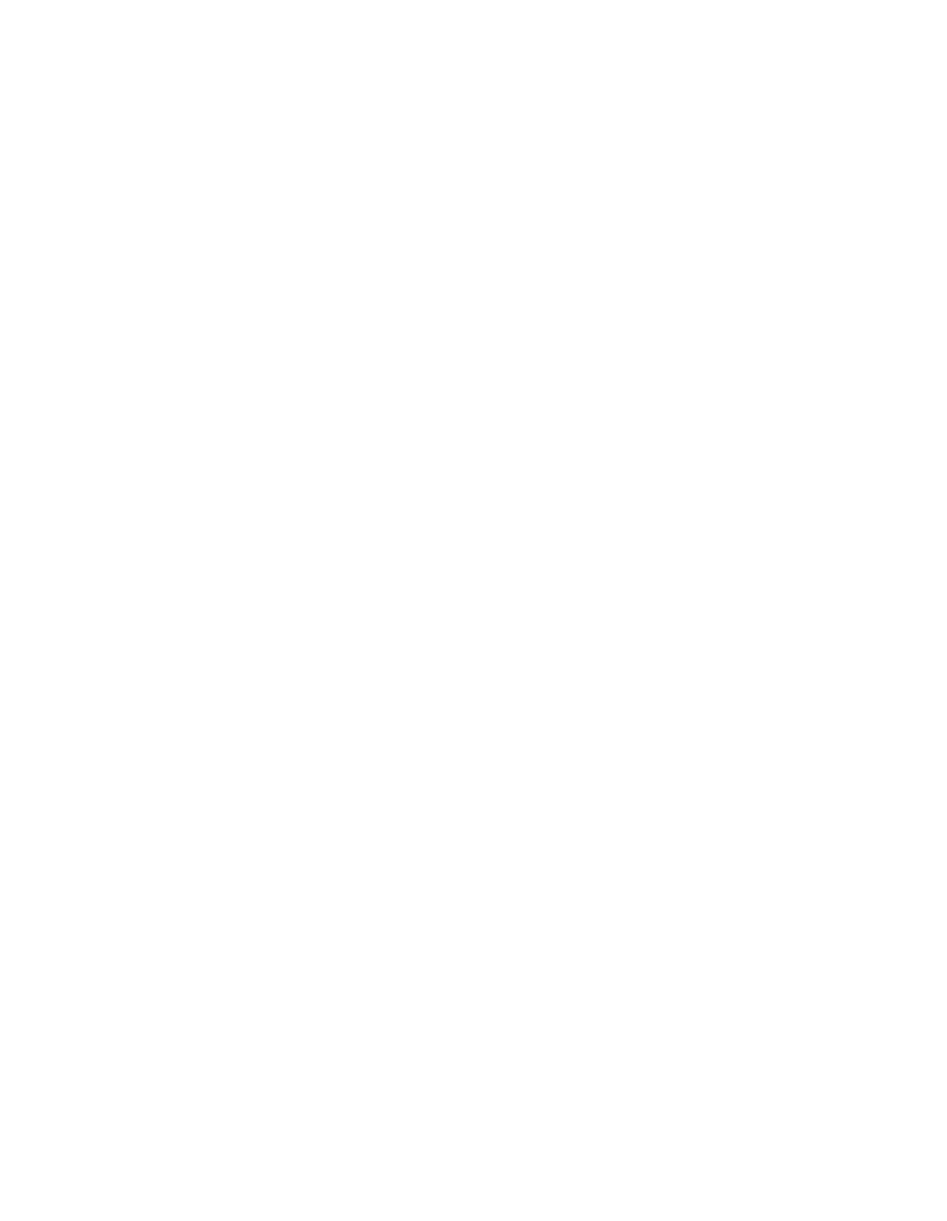
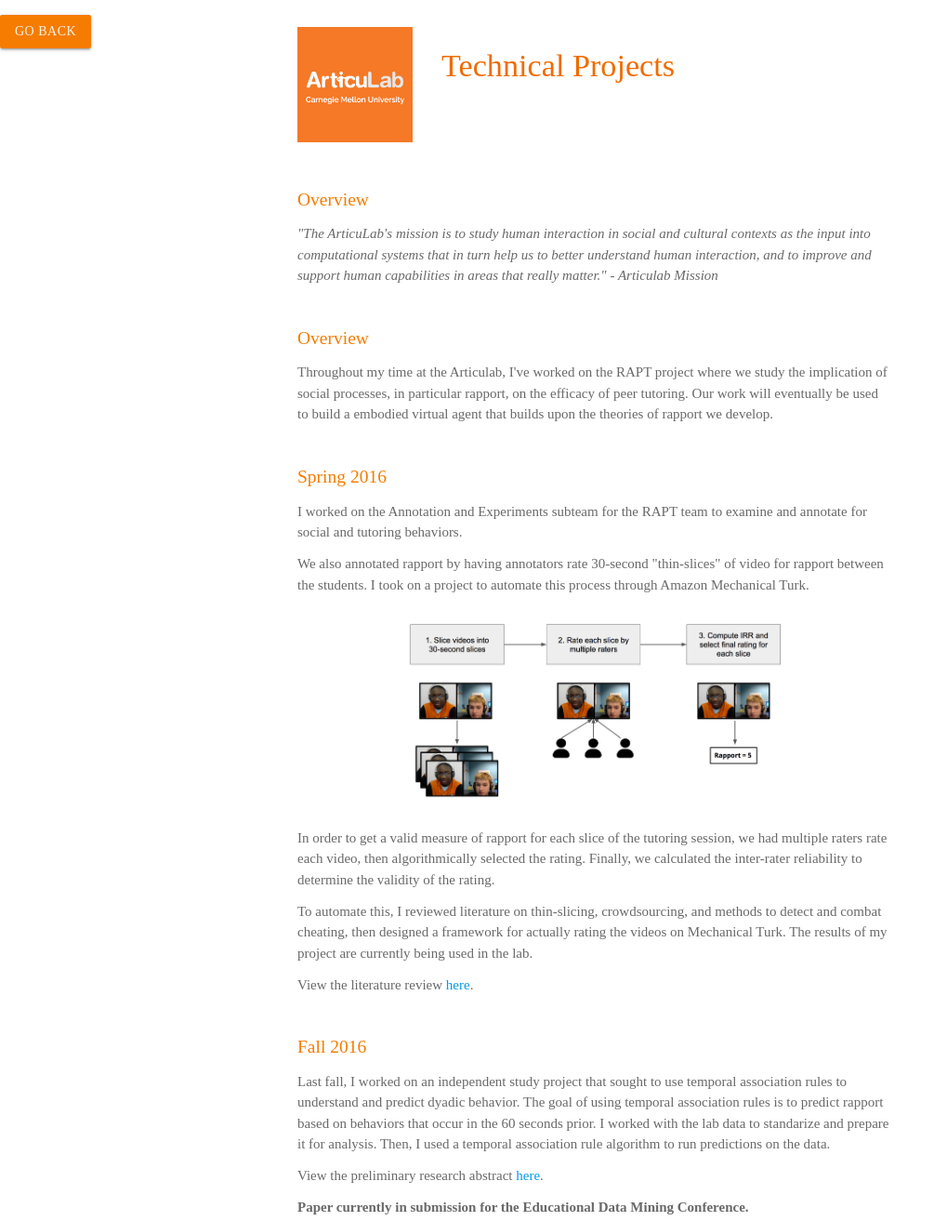
Before and after one commit to rlasko/rlasko-website, a plain HTML site: page CUI_tech.html in a window 1280 px wide. Shown: the whole page at 93% size, without its empty margins (0-1019 px from the left). Before the commit the page ends 800 px from the top, so only its background shows below. Drawn offline with nearby package versions, Linux system fonts and the light colour scheme.

Commit message:
cui research

```diff
--- a/CUI_tech.html
+++ b/CUI_tech.html
@@ -0,0 +1,63 @@
+<!DOCTYPE html>
+<html lang = "eng">
+  <head>
+    <meta name="viewport" content="width=device-width, initial-scale=1.0">
+    <title>Rae Lasko</title>
+    <link rel="stylesheet" href="https://fonts.googleapis.com/icon?family=Material+Icons">
+	  <link rel="stylesheet" href="https://cdnjs.cloudflare.com/ajax/libs/materialize/0.97.3/css/materialize.min.css">
+    <link rel="stylesheet" href="style.css">
+  </head>
+
+  <body class="cui_page" id="cui_tech">
+    <script type="text/javascript" src="https://code.jquery.com/jquery-2.1.1.min.js"></script>
+    <script src="https://cdnjs.cloudflare.com/ajax/libs/materialize/0.97.5/js/materialize.min.js"></script>
+
+    <div class="navbar-fixed">
+      <nav class="z-depth-0" id="navbar">
+        <div class="nav-wrapper">
+          <a href="index.html" class="waves-orange btn orange darken-2" id="nav_button">Go Back</a>
+        </div>
+      </nav>
+    </div>
+
+    <div class="container" id="container">
+      <div class="row" id="header_row">
+        <div class="col l3" id="image_col">
+          <img class="responsive-img" src="images/cui/research/articulab.png">
+        </div>
+        <div class="col l9" id="header_text">
+          <div class="row orange-text text-darken-3" id="title_row">
+            <h4>Technical Projects</h4>
+          </div>
+        </div>
+      </div>
+      <div class="row" id="body description">
+        <h6 class="orange-text text-darken-2 subhead">Overview</h6>
+        <h6 style="font-style:italic">"The ArticuLab's mission is to study human interaction in social and cultural contexts as the input into computational systems that in turn help us to better understand human interaction, and to improve and support human capabilities in areas that really matter." - Articulab Mission</h6>
+        <br>
+        <h6 class="orange-text text-darken-2 subhead">Overview</h6>
+        <h6>Throughout my time at the Articulab, I've worked on the RAPT project where we study the implication of social processes, in particular rapport, on the efficacy of peer tutoring. Our work will eventually be used to build a embodied virtual agent that builds upon the theories of rapport we develop.</h6>
+        <br>
+        <h6 class="orange-text text-darken-2 subhead">Spring 2016</h6>
+        <h6>I worked on the Annotation and Experiments subteam for the RAPT team to examine and annotate for social and tutoring behaviors.</h6>
+        <h6>We also annotated rapport by having annotators rate 30-second "thin-slices" of video for rapport between the students. I took on a project to automate this process through Amazon Mechanical Turk.</h6>
+        <br>
+        <div class="row">
+          <div class="col l8 push-l2">
+            <img class="responsive-img" src="images/cui/research/thin-slice.png">
+          </div>
+        </div>
+        <h6>In order to get a valid measure of rapport for each slice of the tutoring session, we had multiple raters rate each video, then algorithmically selected the rating. Finally, we calculated the inter-rater reliability to determine the validity of the rating.</h6>
+        <h6>To automate this, I reviewed literature on thin-slicing, crowdsourcing, and methods to detect and combat cheating, then designed a framework for actually rating the videos on Mechanical Turk. The results of my project are currently being used in the lab.</h6>
+        <h6>View the literature review <a href="images/cui/research/mturk.pdf" target="_blank">here</a>.</h6>
+        <br>
+        <h6 class="orange-text text-darken-2 subhead">Fall 2016</h6>
+        <h6>Last fall, I worked on an independent study project that sought to use temporal association rules to understand and predict dyadic behavior. The goal of using temporal association rules is to predict rapport based on behaviors that occur in the 60 seconds prior. I worked with the lab data to standarize and prepare it for analysis. Then, I used a temporal association rule algorithm to run predictions on the data.</h6>
+        <h6>View the preliminary research abstract <a href="images/cui/research/abstract.pdf" target="_blank">here</a>.</h6>
+        <h6><b>Paper currently in submission for the Educational Data Mining Conference.</b></h6>
+        <br>
+        <br>
+      </div>
+    </div>
+  </body>
+</html>
--- a/style.css
+++ b/style.css
@@ -237,7 +237,7 @@ ul li:before {
 }
 
 #cui_research #container {
-  width: 60%
+  width: 50%
 }
 
 #cui_research #image_col {
@@ -246,6 +246,19 @@ ul li:before {
 }
 
 #cui_research #header_row {
+  padding-left: 0;
+}
+
+#cui_tech #container {
+  width: 50%
+}
+
+#cui_tech #image_col {
+  padding-left: 0;
+  padding-right: 5%;
+}
+
+#cui_tech #header_row {
   padding-left: 0;
 }
 
```
Also changed, not shown: CUI_research.html (+21 -17 lines), images/cui/research/thin-slice.png (added), 2 other files.
